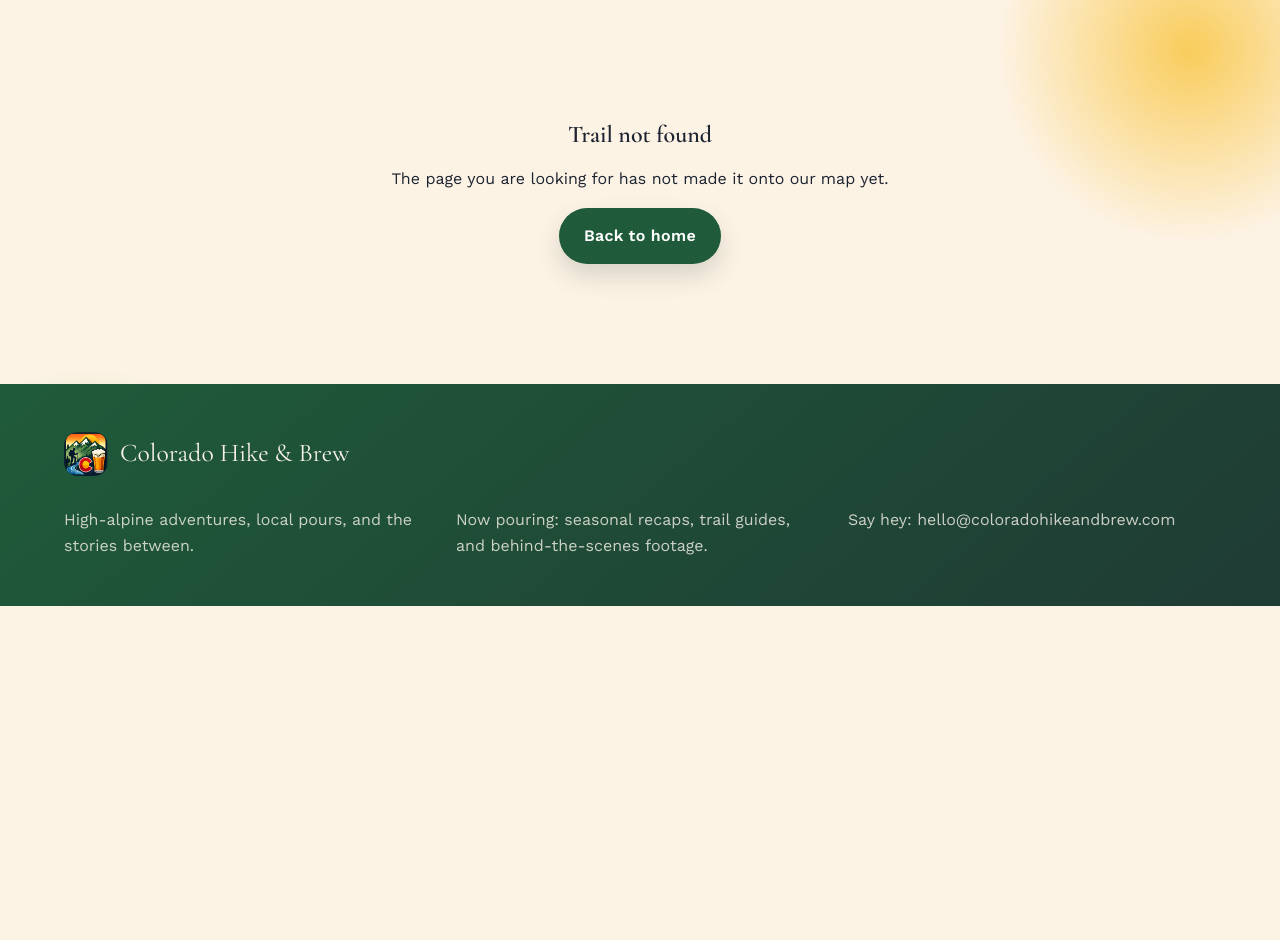
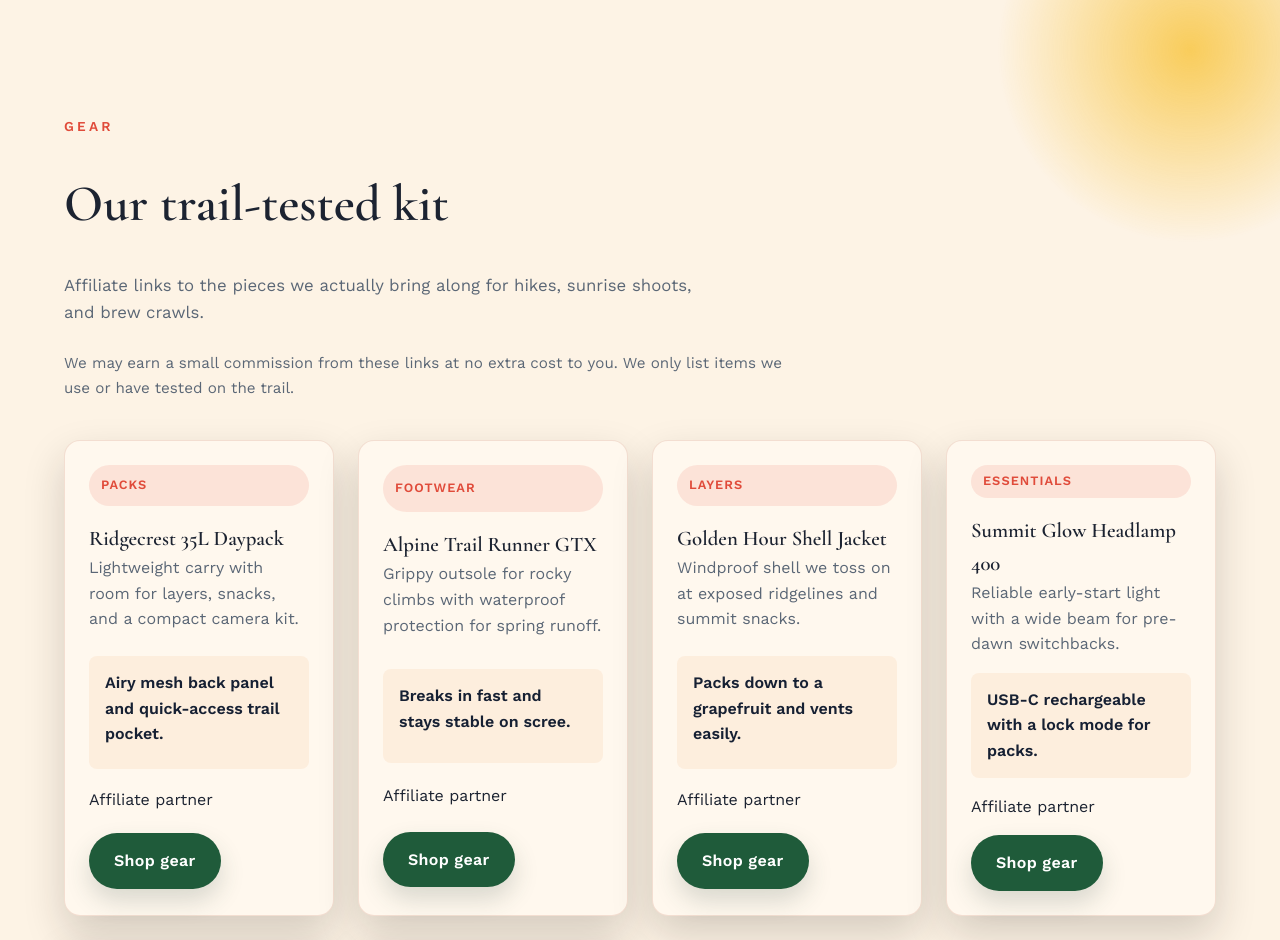
Before and after one commit to spencer-w-mathews/coloradohikeandbrew, a React (Vite) app: page /gear in a window 1280 px wide. Shown: the top 940 px of the page. Before the commit the page ends 800 px from the top, so only its background shows below. Built offline with nearby package versions, Linux system fonts and the light colour scheme.

Commit message:
add gear page and delete journal

```diff
--- a/src/App.tsx
+++ b/src/App.tsx
@@ -2,6 +2,7 @@ import { BrowserRouter, Route, Routes } from 'react-router-dom'
 import SiteLayout from './components/layout/SiteLayout'
 import BrewsPage from './pages/BrewsPage'
 import ContactPage from './pages/ContactPage'
+import GearPage from './pages/GearPage'
 import HikeDetailPage from './pages/HikeDetailPage'
 import HikesPage from './pages/HikesPage'
 import HomePage from './pages/HomePage'
@@ -17,6 +18,7 @@ const App = () => {
           <Route path="/" element={<HomePage />} />
           <Route path="/hikes" element={<HikesPage />} />
           <Route path="/hikes/:slug" element={<HikeDetailPage />} />
+          <Route path="/gear" element={<GearPage />} />
           <Route path="/brews" element={<BrewsPage />} />
           <Route path="/videos" element={<VideosPage />} />
           <Route path="/journal" element={<JournalPage />} />
--- a/src/components/layout/Header.tsx
+++ b/src/components/layout/Header.tsx
@@ -140,17 +140,17 @@ const Header = () => {
           Colorado Hike & Brew
         </Logo>
         <Nav>
+          <NavItem to="/videos" className={({ isActive }) => (isActive ? 'active' : '')}>
+            Videos
+          </NavItem>
           <NavItem to="/hikes" className={({ isActive }) => (isActive ? 'active' : '')}>
             Hikes
           </NavItem>
           <NavItem to="/brews" className={({ isActive }) => (isActive ? 'active' : '')}>
             Brews
           </NavItem>
-          <NavItem to="/videos" className={({ isActive }) => (isActive ? 'active' : '')}>
-            Videos
-          </NavItem>
-          <NavItem to="/journal" className={({ isActive }) => (isActive ? 'active' : '')}>
-            Journal
+          <NavItem to="/gear" className={({ isActive }) => (isActive ? 'active' : '')}>
+            Gear
           </NavItem>
           <NavItem to="/contact" className={({ isActive }) => (isActive ? 'active' : '')}>
             Connect
--- a/src/data/content.ts
+++ b/src/data/content.ts
@@ -221,3 +221,48 @@ export const beerReviews = [
     rating: 4,
   },
 ]
+
+export const gearItems = [
+  {
+    name: 'Ridgecrest 35L Daypack',
+    category: 'Packs',
+    description: 'Lightweight carry with room for layers, snacks, and a compact camera kit.',
+    highlight: 'Airy mesh back panel and quick-access trail pocket.',
+    link: 'https://example.com/affiliate/ridgecrest-35l',
+  },
+  {
+    name: 'Alpine Trail Runner GTX',
+    category: 'Footwear',
+    description: 'Grippy outsole for rocky climbs with waterproof protection for spring runoff.',
+    highlight: 'Breaks in fast and stays stable on scree.',
+    link: 'https://example.com/affiliate/alpine-trail-runner',
+  },
+  {
+    name: 'Golden Hour Shell Jacket',
+    category: 'Layers',
+    description: 'Windproof shell we toss on at exposed ridgelines and summit snacks.',
+    highlight: 'Packs down to a grapefruit and vents easily.',
+    link: 'https://example.com/affiliate/golden-hour-shell',
+  },
+  {
+    name: 'Summit Glow Headlamp 400',
+    category: 'Essentials',
+    description: 'Reliable early-start light with a wide beam for pre-dawn switchbacks.',
+    highlight: 'USB-C rechargeable with a lock mode for packs.',
+    link: 'https://example.com/affiliate/summit-glow-headlamp',
+  },
+  {
+    name: 'Creekside Filter Bottle',
+    category: 'Hydration',
+    description: 'Trail-safe filter bottle that keeps water weight down on long loops.',
+    highlight: 'Fast sip flow and easy-clean cartridge.',
+    link: 'https://example.com/affiliate/creekside-filter-bottle',
+  },
+  {
+    name: 'Campfire Compact Stove',
+    category: 'Camp',
+    description: 'Minimal stove for sunrise coffees and post-hike soups.',
+    highlight: 'Steady simmer and quick boil times.',
+    link: 'https://example.com/affiliate/campfire-compact-stove',
+  },
+]
--- /dev/null
+++ b/src/pages/GearPage.tsx
@@ -0,0 +1,120 @@
+import styled from 'styled-components'
+import Container from '../components/common/Container'
+import { Eyebrow, Subtitle, Title } from '../components/common/SectionHeading'
+import { ButtonLink } from '../components/common/Button'
+import { gearItems } from '../data/content'
+
+const Section = styled.section`
+  padding: calc(20px + 84px) 0 110px;
+
+  @media (min-width: 900px) {
+    padding-top: calc(20px + 96px);
+  }
+`
+
+const Intro = styled.div`
+  display: grid;
+  gap: 14px;
+`
+
+const Disclosure = styled.p`
+  margin: 12px 0 0;
+  color: ${({ theme }) => theme.colors.muted};
+  font-size: 0.95rem;
+  max-width: 720px;
+`
+
+const Grid = styled.div`
+  margin-top: 40px;
+  display: grid;
+  gap: 24px;
+  grid-template-columns: repeat(auto-fit, minmax(260px, 1fr));
+`
+
+const Card = styled.article`
+  padding: 24px;
+  border-radius: ${({ theme }) => theme.radius.md};
+  background: ${({ theme }) => theme.colors.surface};
+  border: 1px solid rgba(179, 88, 58, 0.16);
+  box-shadow: ${({ theme }) => theme.shadow.soft};
+  display: grid;
+  gap: 16px;
+`
+
+const Tag = styled.span`
+  display: inline-flex;
+  align-items: center;
+  padding: 6px 12px;
+  border-radius: ${({ theme }) => theme.radius.pill};
+  background: rgba(224, 75, 58, 0.12);
+  color: ${({ theme }) => theme.colors.canyon};
+  font-size: 0.8rem;
+  font-weight: 600;
+  letter-spacing: 0.08em;
+  text-transform: uppercase;
+`
+
+const CardTitle = styled.h3`
+  margin: 0;
+  font-size: 1.3rem;
+  color: ${({ theme }) => theme.colors.ink};
+`
+
+const CardCopy = styled.p`
+  margin: 0;
+  color: ${({ theme }) => theme.colors.muted};
+`
+
+const Highlight = styled.div`
+  padding: 14px 16px;
+  border-radius: ${({ theme }) => theme.radius.sm};
+  background: rgba(247, 199, 161, 0.22);
+  color: ${({ theme }) => theme.colors.navy};
+  font-weight: 600;
+`
+
+const CardFooter = styled.div`
+  display: flex;
+  align-items: center;
+  justify-content: space-between;
+  gap: 16px;
+  flex-wrap: wrap;
+`
+
+const GearPage = () => {
+  return (
+    <Section>
+      <Container>
+        <Intro>
+          <Eyebrow>Gear</Eyebrow>
+          <Title>Our trail-tested kit</Title>
+          <Subtitle>Affiliate links to the pieces we actually bring along for hikes, sunrise shoots, and brew crawls.</Subtitle>
+          <Disclosure>
+            We may earn a small commission from these links at no extra cost to you. We only list items we use or have
+            tested on the trail.
+          </Disclosure>
+        </Intro>
+        <Grid>
+          {gearItems.map((item) => (
+            <Card key={item.name}>
+              <Tag>{item.category}</Tag>
+              <div>
+                <CardTitle>{item.name}</CardTitle>
+                <CardCopy>{item.description}</CardCopy>
+              </div>
+              <Highlight>{item.highlight}</Highlight>
+              <CardFooter>
+                <span>Affiliate partner</span>
+                <ButtonLink href={item.link} target="_blank" rel="noreferrer">
+                  Shop gear
+                </ButtonLink>
+              </CardFooter>
+            </Card>
+          ))}
+        </Grid>
+      </Container>
+    </Section>
+  )
+}
+
+export default GearPage
--- a/src/pages/JournalPage.tsx
+++ /dev/null
@@ -1,13 +0,0 @@
-import JournalSection from '../sections/JournalSection'
-import NewsletterSection from '../sections/NewsletterSection'
-
-const JournalPage = () => {
-  return (
-    <>
-      <JournalSection />
-      <NewsletterSection />
-    </>
-  )
-}
-
-export default JournalPage
--- a/src/sections/JournalSection.tsx
+++ /dev/null
@@ -1,70 +0,0 @@
-import { motion } from 'framer-motion'
-import styled from 'styled-components'
-import Container from '../components/common/Container'
-import { Eyebrow, Title, Subtitle } from '../components/common/SectionHeading'
-import { journalEntries } from '../data/content'
-
-const Section = styled.section`
-  padding: calc(20px + 84px) 0 20px;
-  background: ${({ theme }) => theme.colors.surface};
-
-  @media (min-width: 900px) {
-    padding-top: calc(20px + 96px);
-  }
-`
-
-const Grid = styled(motion.div)`
-  margin-top: 40px;
-  display: grid;
-  gap: 24px;
-  grid-template-columns: repeat(auto-fit, minmax(260px, 1fr));
-`
-
-const Card = styled(motion.article)`
-  padding: 24px;
-  border-radius: ${({ theme }) => theme.radius.md};
-  border: 1px solid rgba(154, 91, 60, 0.16);
-  background: #fff;
-  box-shadow: ${({ theme }) => theme.shadow.soft};
-`
-
-const Date = styled.span`
-  font-size: 0.85rem;
-  color: ${({ theme }) => theme.colors.muted};
-  text-transform: uppercase;
-  letter-spacing: 0.16em;
-`
-
-const JournalSection = () => {
-  return (
-    <Section id="journal">
-      <Container>
-        <Eyebrow>Journal</Eyebrow>
-        <Title>Dispatches from the trail</Title>
-        <Subtitle>
-          Long-form recaps, gear checklists, and the moments that made us pause and breathe a little deeper.
-        </Subtitle>
-        <Grid
-          variants={{ hidden: {}, show: { transition: { staggerChildren: 0.12 } } }}
-          initial="hidden"
-          whileInView="show"
-          viewport={{ once: true, amount: 0.2 }}
-        >
-          {journalEntries.map((entry) => (
-            <Card
-              key={entry.title}
-              variants={{ hidden: { opacity: 0, y: 18 }, show: { opacity: 1, y: 0 } }}
-              transition={{ duration: 0.5 }}
-            >
-              <Date>{entry.date}</Date>
-              <h3>{entry.title}</h3>
-              <p>{entry.excerpt}</p>
-            </Card>
-          ))}
-        </Grid>
-      </Container>
-    </Section>
-  )
-}
-
-export default JournalSection
```
